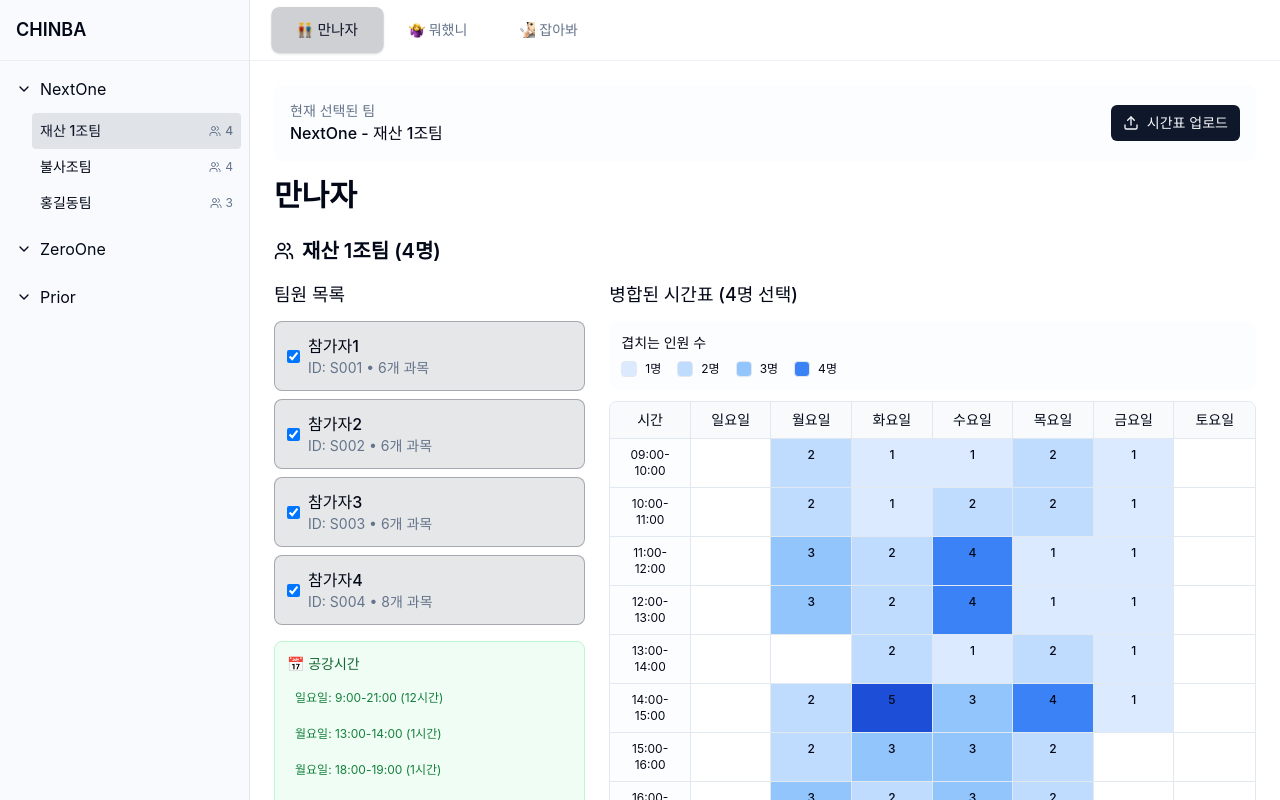
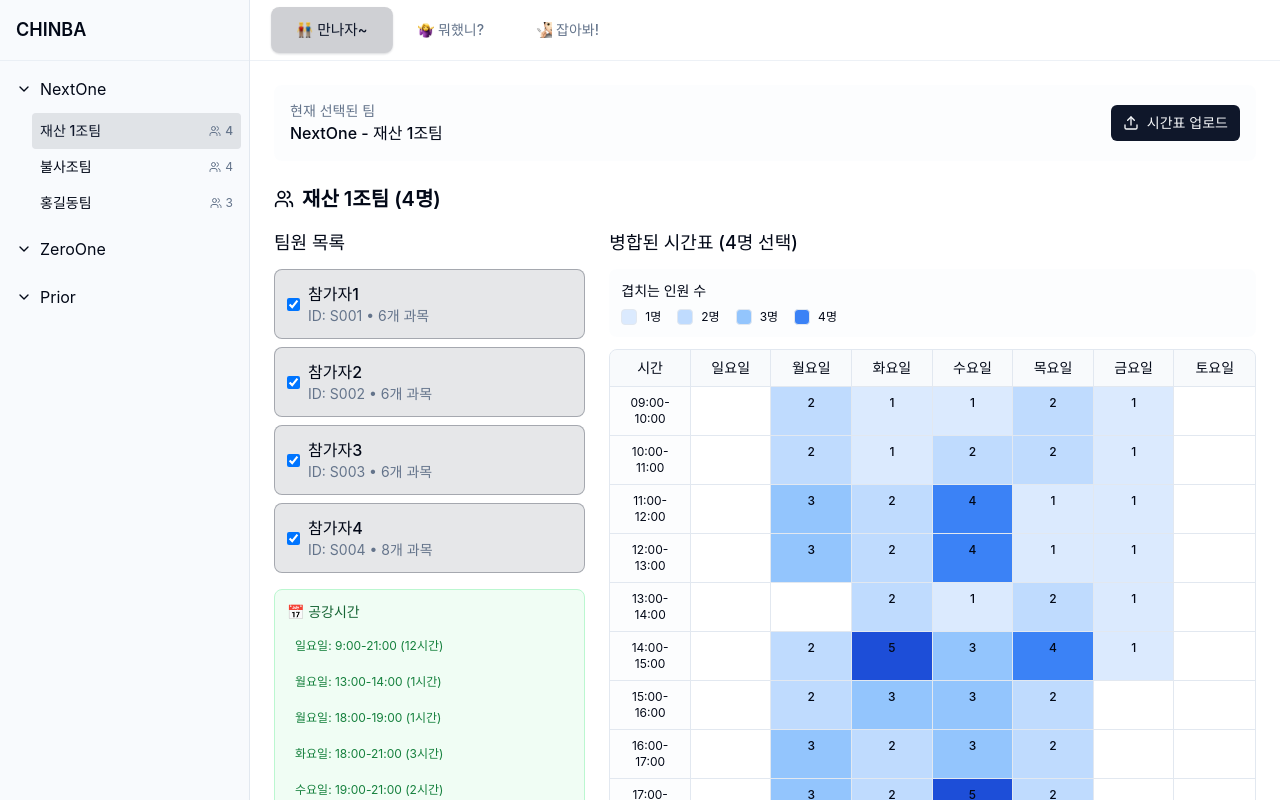
Before and after one commit to zeroone-2025/chinba-app, a React (Vite) app: page / in a window 1280 px wide. Shown: the top 800 px of the page. Built offline with nearby package versions, Linux system fonts and the light colour scheme; a web font is replaced by a local one.

Commit message:
mannaja,mohat page - Title Deleted

```diff
--- a/src/components/layouts/TabNavigation.tsx
+++ b/src/components/layouts/TabNavigation.tsx
@@ -8,9 +8,9 @@ const TabNavigation = () => {
   const location = useLocation();
 
   const tabs = [
-    { path: "/", label: "만나자", icon: MannajaIcon },
-    { path: "/mohat", label: "뭐했니", icon: MohatIcon },
-    { path: "/jababa", label: "잡아봐", icon: JababaIcon },
+    { path: "/", label: "만나자~", icon: MannajaIcon },
+    { path: "/mohat", label: "뭐했니?", icon: MohatIcon },
+    { path: "/jababa", label: "잡아봐!", icon: JababaIcon },
   ];
 
   return (
--- a/src/pages/mannaja/Mannaja.tsx
+++ b/src/pages/mannaja/Mannaja.tsx
@@ -51,7 +51,7 @@ const Mannaja = () => {
         </div>
       </div>
 
-      <h1 className="text-3xl font-semibold text-foreground mb-6">만나자</h1>
+      <h1 className="text-3xl font-semibold text-foreground mb-6"></h1>
 
       <main className="space-y-6">
         <PartnerSection ctx={ctx} onFreeTimeSelect={setSelectedFreeTime} />
--- a/src/pages/mohat/Mohat.tsx
+++ b/src/pages/mohat/Mohat.tsx
@@ -75,7 +75,7 @@ const Mohat = () => {
 
       <div className="flex items-center justify-between mb-6">
         <div className="flex items-center gap-4">
-          <h1 className="text-3xl font-semibold text-foreground">뭐했니</h1>
+          <h1 className="text-3xl font-semibold text-foreground"></h1>
           <div className="flex items-center gap-2 px-3 py-1.5 bg-gradient-to-r from-yellow-400 to-amber-500 text-white rounded-full text-sm font-medium">
             <Trophy className="w-4 h-4" />
             <span>팀 점수: <strong>{teamScore}</strong></span>
```
